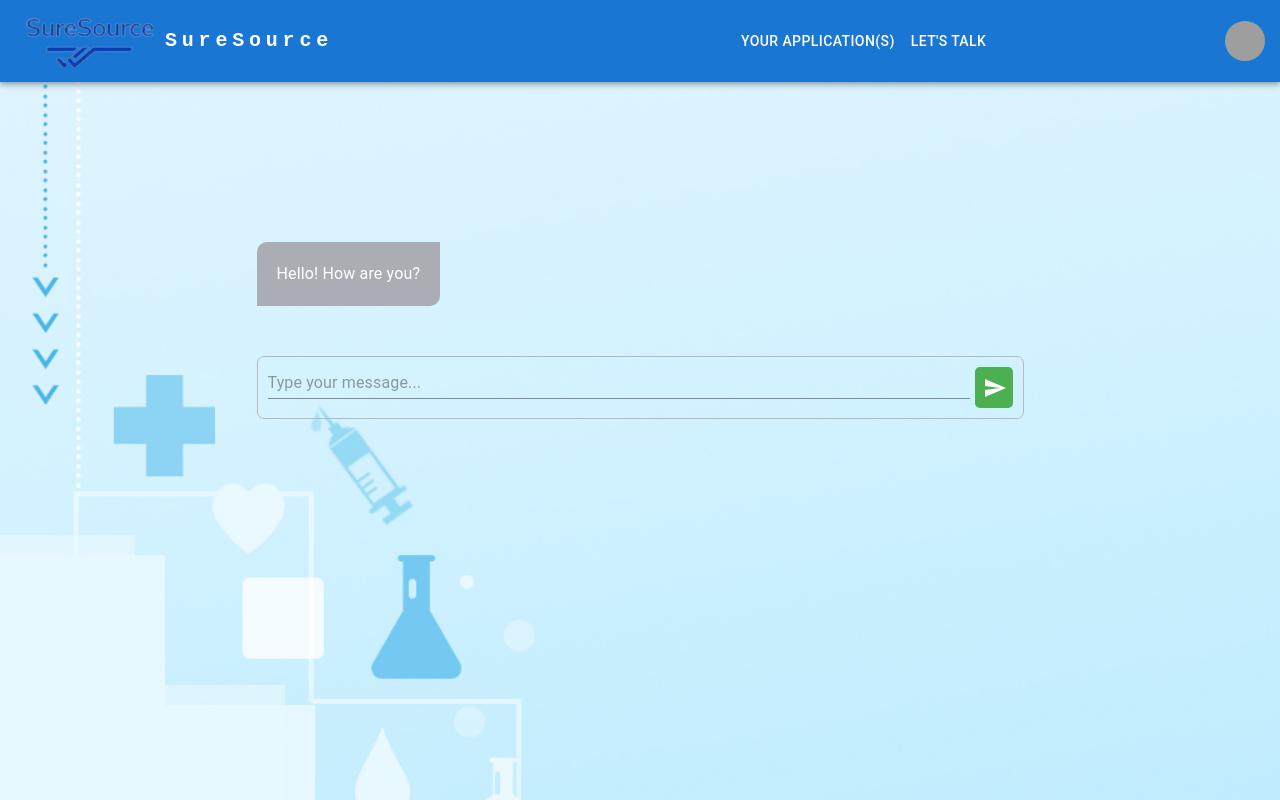
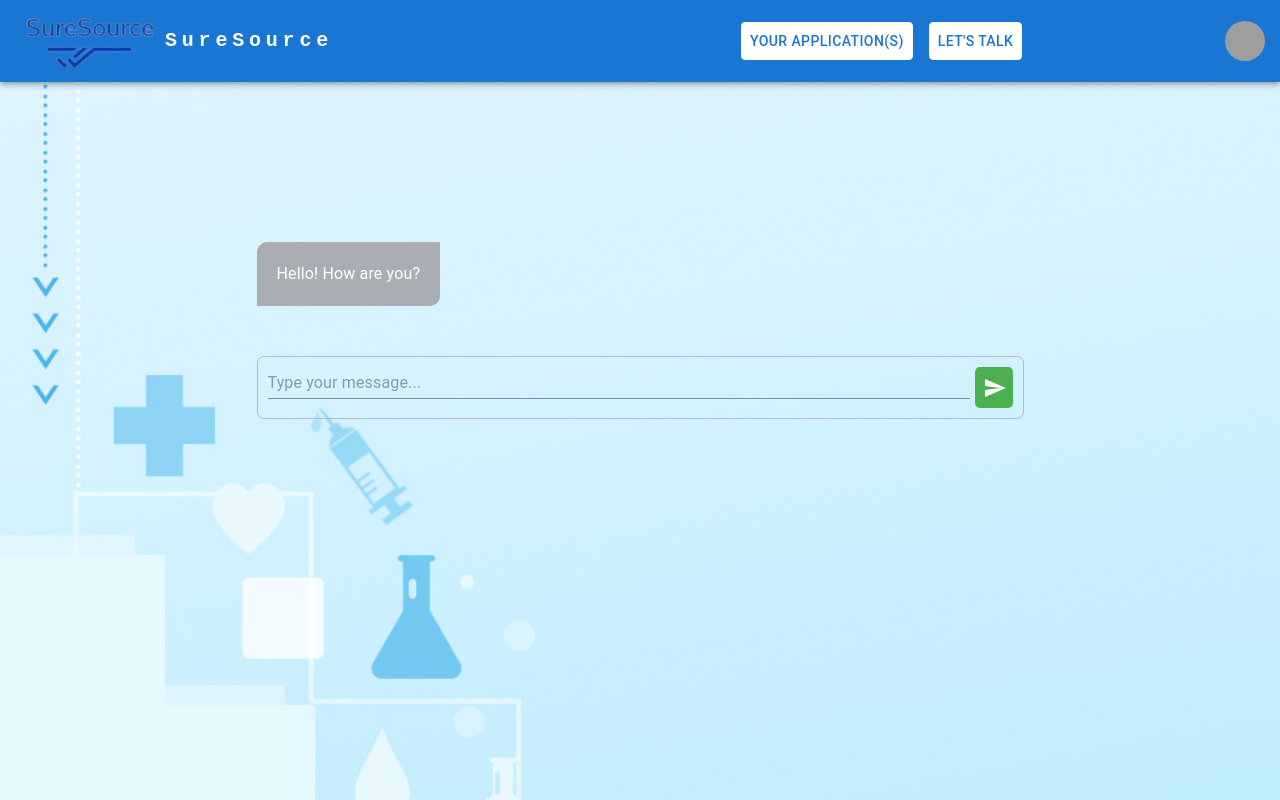
Before and after one commit to Haleema-Shahid/Doctors-Document-Verification-App, a React (Create React App) app: page /chatbox in a window 1280 px wide. Built offline with nearby package versions, Linux system fonts and the light colour scheme; grey boxes are pictures that could not be loaded.

Commit message:
header updated

```diff
--- a/src/header/header.js
+++ b/src/header/header.js
@@ -39,11 +39,10 @@ function Header() {
   };
 
   const handleApplicationsClick = () => {
-    console.log("handleApplicationsClick")
-    if(userRole === "verifier"){
+    console.log("handleApplicationsClick");
+    if (userRole === "verifier") {
       navigate("/application-table");
-    }
-    else if (userRole==="client"){
+    } else if (userRole === "client") {
       navigate("/application-table-client");
     }
   };
@@ -156,6 +155,7 @@ function Header() {
             href="#app-bar-with-responsive-menu"
             sx={{
               mr: 2,
+              mx: 1,
               display: { xs: "flex", md: "none" },
               flexGrow: 1,
               fontFamily: "monospace",
@@ -172,7 +172,19 @@ function Header() {
               <Button
                 //key={page}
                 onClick={handleDashboardClick}
-                sx={{ my: 2, color: "white", display: "block" }}
+                sx={{
+                  my: 2,
+                  mx: 1,
+                  color: "#1976D2",
+                  display: "block",
+                  border: "1px solid white",
+                  backgroundColor: "white", // Set initial background color
+                  "&:hover": {
+                    backgroundColor: "#1976D2", // Change background color on hover
+                    color: "white", // Change text color on hover
+                  },
+
+                }}
               >
                 Dashboard
               </Button>
@@ -184,7 +196,18 @@ function Header() {
               <Button
                 //key={page}
                 onClick={handleApplicationsClick}
-                sx={{ my: 2, color: "white", display: "block" }}
+                sx={{
+                  my: 2,
+                  mx: 1,
+                  color: "#1976D2",
+                  display: "block",
+                  border: "1px solid white",
+                  backgroundColor: "white", // Set initial background color
+                  "&:hover": {
+                    backgroundColor: "#1976D2", // Change background color on hover
+                    color: "white", // Change text color on hover
+                  },
+                }}
               >
                 Applications
               </Button>
@@ -192,7 +215,18 @@ function Header() {
               <Button
                 //key={page}
                 onClick={handleApplicationsClick}
-                sx={{ my: 2, color: "white", display: "block" }}
+                sx={{
+                  my: 2,
+                  mx: 1,
+                  color: "#1976D2",
+                  display: "block",
+                  border: "1px solid white",
+                  backgroundColor: "white", // Set initial background color
+                  "&:hover": {
+                    backgroundColor: "#1976D2", // Change background color on hover
+                    color: "white", // Change text color on hover
+                  },
+                }}
               >
                 Your Application(s)
               </Button>
@@ -200,7 +234,18 @@ function Header() {
             <Button
               //key={page}
               onClick={handleChatClick}
-              sx={{ my: 2, color: "white", display: "block" }}
+              sx={{
+                my: 2,
+                mx: 1,
+                color: "#1976D2",
+                display: "block",
+                border: "1px solid white",
+                backgroundColor: "white", // Set initial background color
+                "&:hover": {
+                  backgroundColor: "#1976D2", // Change background color on hover
+                  color: "white", // Change text color on hover
+                },
+              }}
             >
               Let's Talk
             </Button>
--- a/src/table/ApplicationTableClient.js
+++ b/src/table/ApplicationTableClient.js
@@ -17,7 +17,7 @@ export default function ApplicationTable() {
   useEffect(() => {
     const role = localStorage.getItem("role");
     if (role === null || role !== "client") {
-      navigate("/chatbox");
+      navigate("/chatbox-verifier");
     }
   }, [navigate]);
   const role = localStorage.getItem("role");
```
